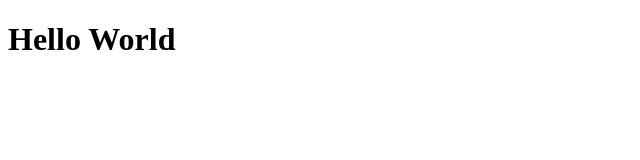
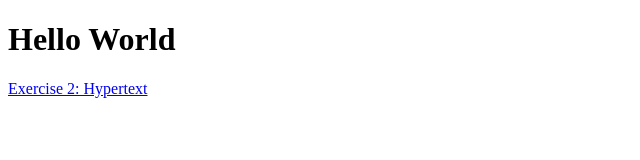
Before and after one commit to can0020/can0020.github.io, a plain HTML site: page index.html in a window 1280 px wide. Shown: the whole page, without its empty margins (0-640 px from the left). Drawn offline with Linux system fonts and the light colour scheme.

Commit message:
Update index.html

```diff
--- a/index.html
+++ b/index.html
@@ -10,5 +10,6 @@
     <h1>
       Hello World
     </h1>
+    <p><a href=".exercise 2 hypertext/html.html">Exercise 2: Hypertext</a></p>
   </body>
 </html>
```
